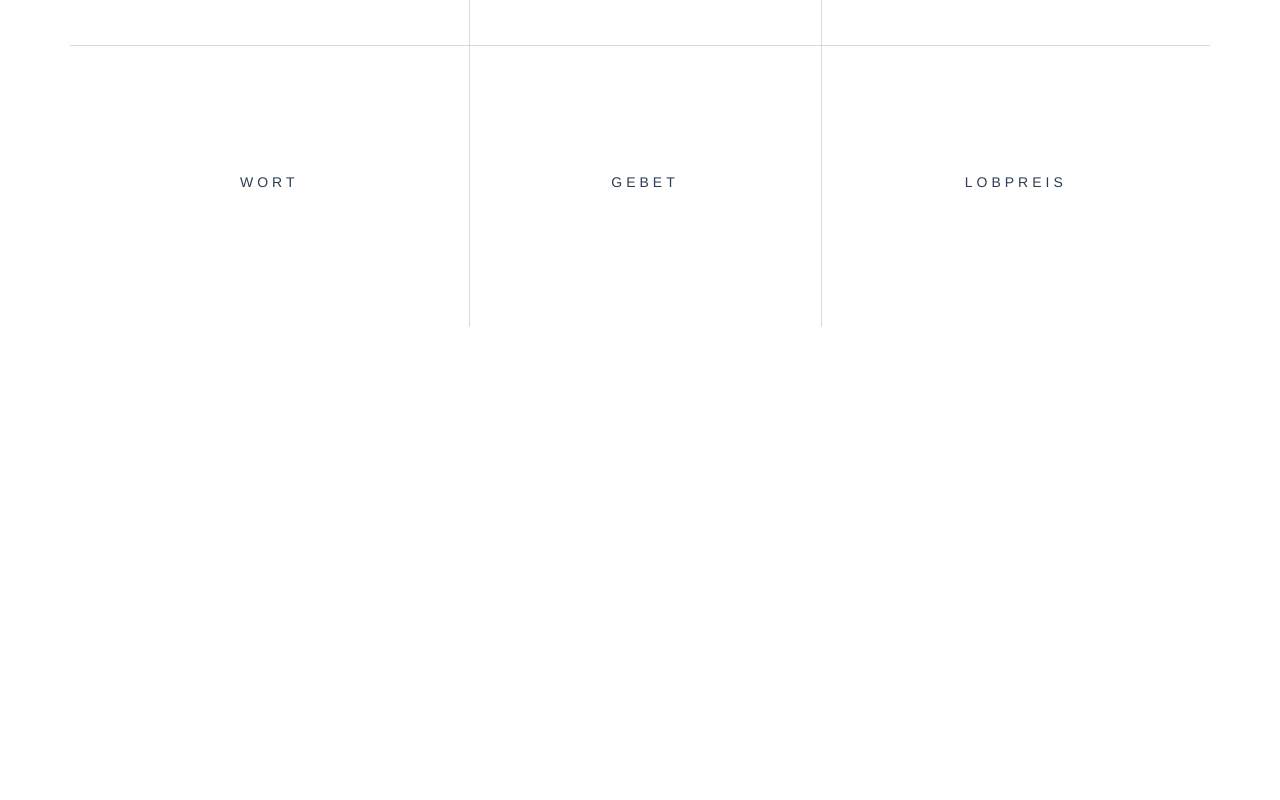
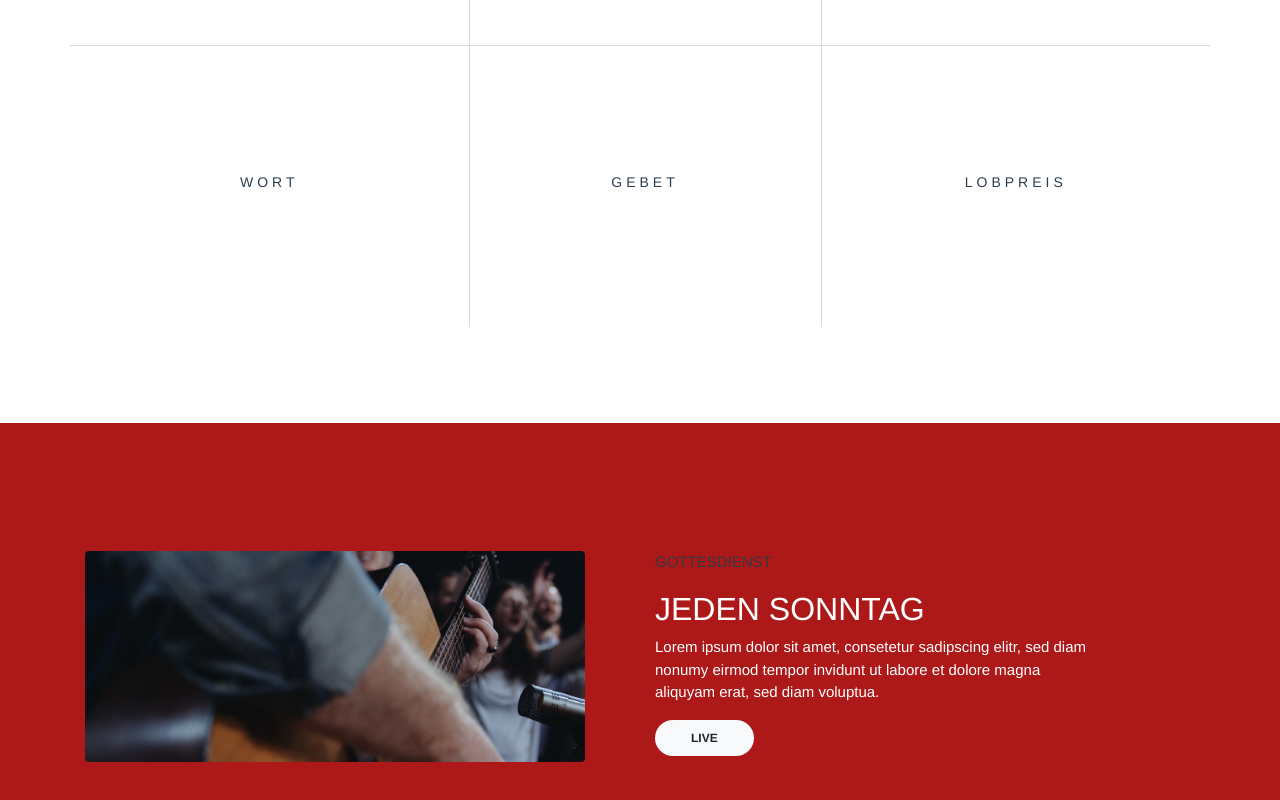
Before and after one commit to stefanmatar/agapewien, a Vue app: page /#/ in a window 1280 px wide. Shown: the part 1020-1820 px from the top of the page. Before the commit the page ends 1443 px from the top, so only its background shows below. Built offline with nearby package versions, Linux system fonts and the light colour scheme.

Commit message:
update Home

```diff
--- a/src/components/Home.vue
+++ b/src/components/Home.vue
@@ -6,6 +6,7 @@
   </KnowJesus>
   <who-we-are/>
   <our-values/>
+  <LIVE/>
 </div>
 </template>
 
@@ -14,13 +15,15 @@ import Toolbar from '@/components/Toolbar'
 import KnowJesus from '@/components/KnowJesus'
 import WhoWeAre from '@/components/WhoWeAre'
 import OurValues from '@/components/OurValues'
+import LIVE from '@/components/LIVE'
 
 export default {
   components: {
     Toolbar,
     KnowJesus,
     WhoWeAre,
-    OurValues
+    OurValues,
+    LIVE
   },
   name: 'HelloWorld',
   data () {
```
